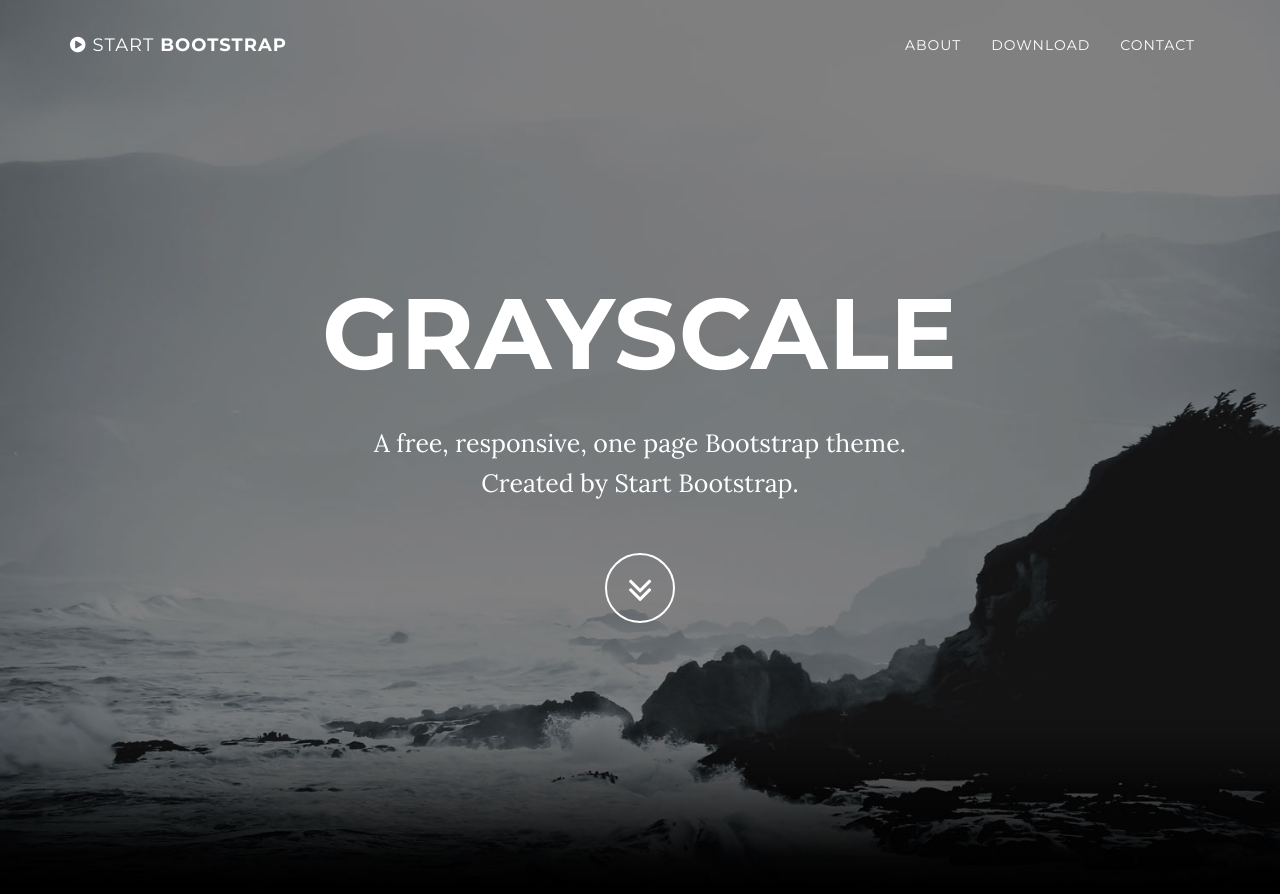
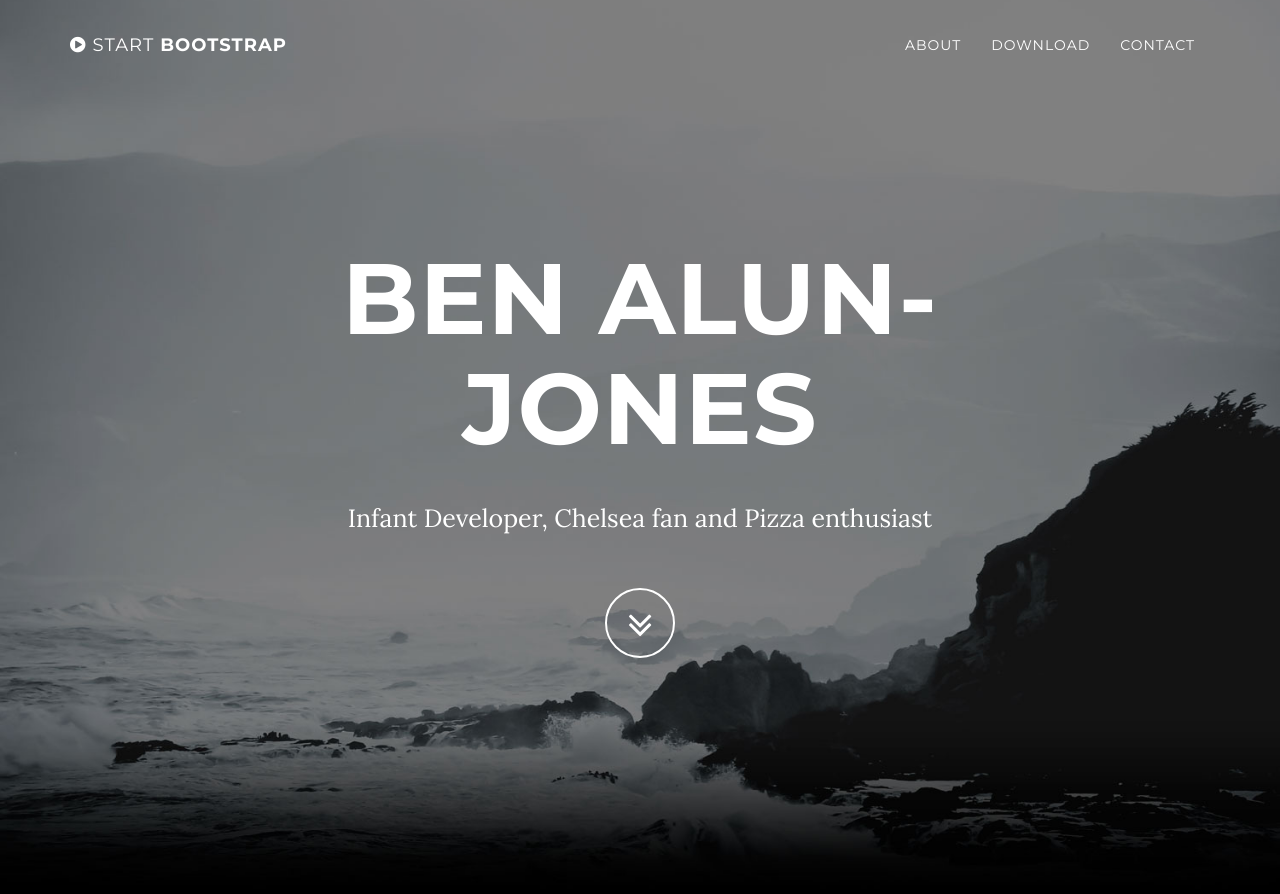
Before and after one commit to benalun-jones/benalun-jones.github.io, a Jekyll site: the page built from index.html, in a window 1280 px wide and 900 px high. Shown: the top 894 px of the window. Built offline with Jekyll 4.4.1, drawn with Linux system fonts in a browser that asks for light colours.

```diff
--- a/_config.yml
+++ b/_config.yml
@@ -1,5 +1,5 @@
 # Site settings
-title: Ben Alun-Jones
+title: Grayscale
 email: your-email@domain.com
 url: https://example.github.io
 description: "Write an awesome description for your new site here. You can edit this line in _config.yml. It will appear in your document head meta (for Google search results) and in your feed.xml site description."
--- a/_includes/header.html
+++ b/_includes/header.html
@@ -4,8 +4,8 @@
             <div class="container">
                 <div class="row">
                     <div class="col-md-8 col-md-offset-2">
-                        <h1 class="brand-heading">Grayscale</h1>
-                        <p class="intro-text">A free, responsive, one page Bootstrap theme.<br>Created by Start Bootstrap.</p>
+                        <h1 class="brand-heading">Ben Alun-Jones</h1>
+                        <p class="intro-text">Infant Developer, Chelsea fan and Pizza enthusiast</p>
                         <a href="#about" class="btn btn-circle page-scroll">
                             <i class="fa fa-angle-double-down animated"></i>
                         </a>
```
